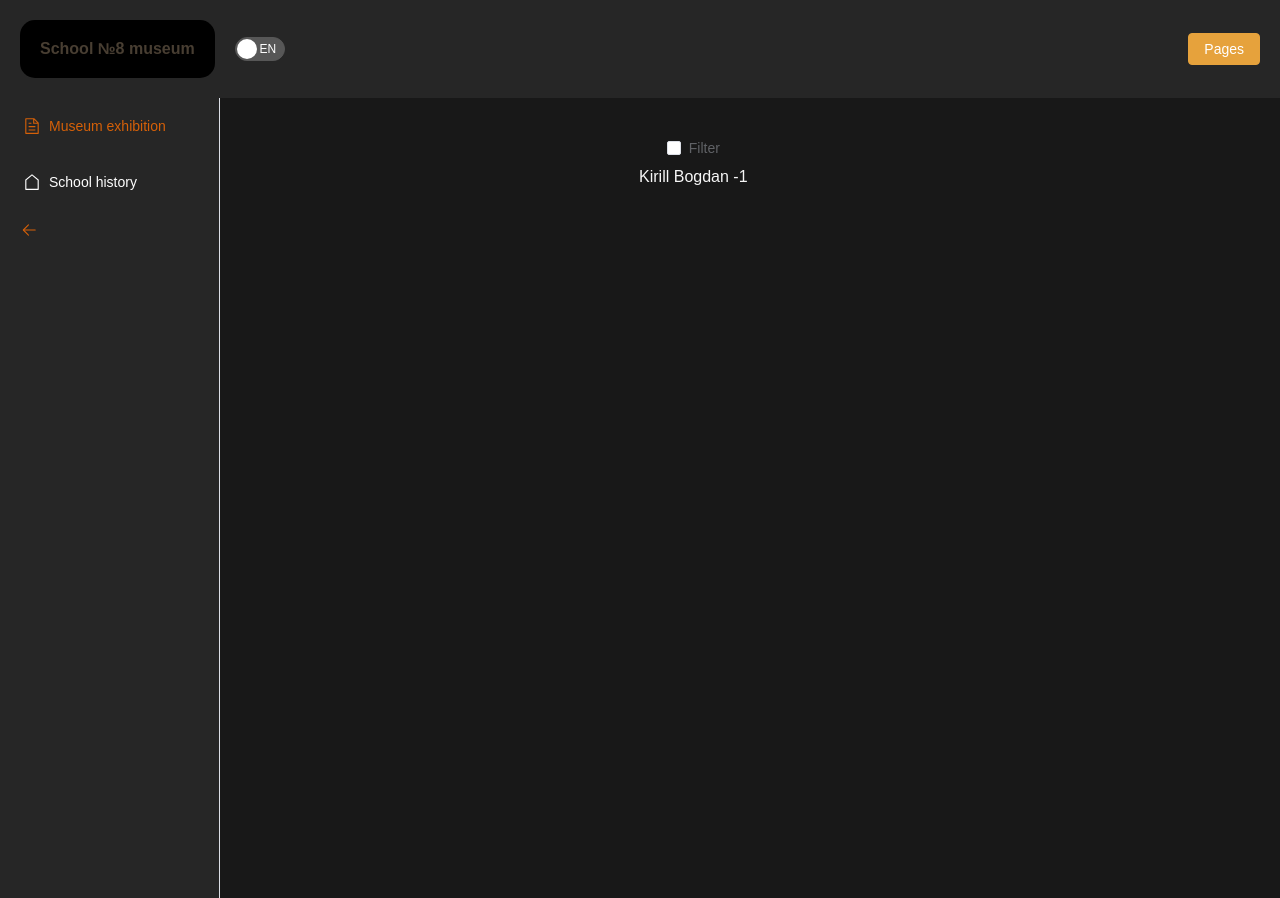
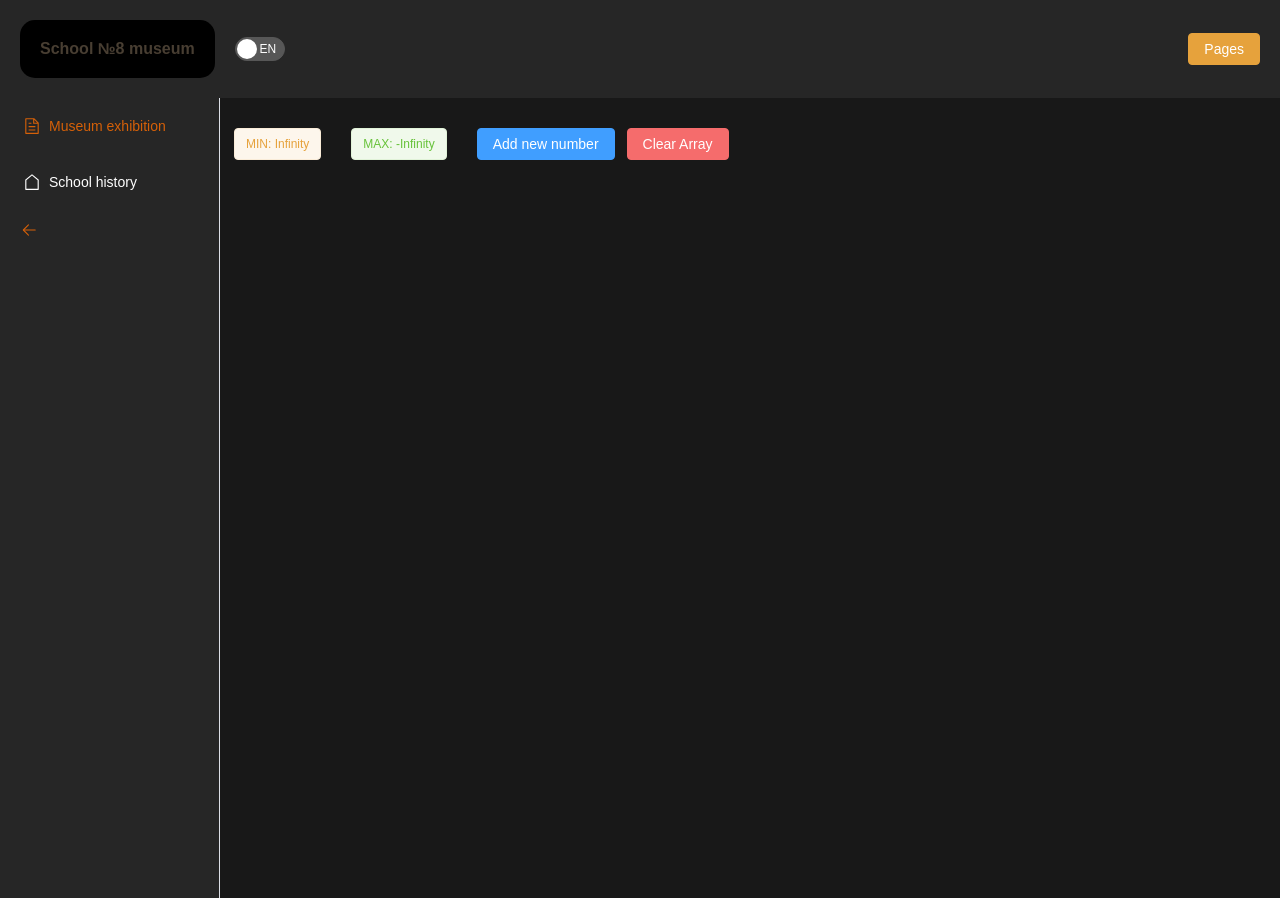
Before and after one commit to sunflower560/school-museum, a Vue app: page /school-history in a window 1280 px wide. Built offline with nearby package versions, Linux system fonts and the light colour scheme.

Commit message:
complete four tasks

```diff
--- a/components.d.ts
+++ b/components.d.ts
@@ -27,6 +27,7 @@ declare module 'vue' {
     ElTableColumn: typeof import('element-plus/es')['ElTableColumn']
     ElTabPane: typeof import('element-plus/es')['ElTabPane']
     ElTabs: typeof import('element-plus/es')['ElTabs']
+    ElTag: typeof import('element-plus/es')['ElTag']
     HelloWord: typeof import('./src/components/HelloWord.vue')['default']
     Logos: typeof import('./src/components/Logos.vue')['default']
     Menu: typeof import('./src/components/Menu.vue')['default']
--- a/src/pages/common/SchoolHistory.vue
+++ b/src/pages/common/SchoolHistory.vue
@@ -1,56 +1,41 @@
 <template>
-    <div class="school-history-page">
-<!--      {{$t('common.SchoolHistory')}}-->
-      <el-checkbox @click="checked == !checked" v-model="checked" label="Filter" size="large" />
+  <div class="school-history-page">
+    <!--      {{$t('common.SchoolHistory')}}-->
+    <el-tag type="warning" size="large">MIN: {{ minArrValue }}</el-tag>
+    <el-tag type="success" size="large">MAX: {{ maxArrValue }}</el-tag>
+    <el-button @click="addNewNumber" type="primary">Add new number</el-button>
+    <el-button @click="clearArray" type="danger">Clear Array</el-button>
 
-      <div v-for="user in filterUsers" :key="user.age">
-        {{user.name}} {{user.last_name}} {{user.age}}
-      </div>
-    </div>
+    <el-row v-for="num in arr" :key="num">
+      <el-col>
+        <p>{{ num }}</p>
+      </el-col>
+    </el-row>
+  </div>
 </template>
 
 <script setup lang="ts">
-import {computed, ref} from 'vue'
+import {computed, Ref, ref, UnwrapRef} from 'vue'
 
-const users = [
-  {
-    name: 'Daniil',
-    last_name: 'Melnikov',
-    age: 15
-  },
-  {
-    name: 'Max',
-    last_name: 'Petrov',
-    age: 17
-  },
-  {
-    name: 'Eugene',
-    last_name: 'Sidorenko',
-    age: 13
-  },
-  {
-    name: 'Kirill',
-    last_name: 'Bogdan',
-    age: -1
-  }
-]
+const arr: Ref<UnwrapRef<number[]> | any> = ref([])
 
-const checked = ref(false)
+const addNewNumber = () => arr.value.push(Math.floor(Math.random() * 100))
+const clearArray = () => arr.value = []
 
-const filterUsers = computed(() => {
-  if (checked.value === false) {
-    return users.filter(user => user.age < 0)
-  } else {
-    return users.filter(user => user.age >= 0)
-  }
-})
+const maxArrValue = computed(() => Math.max.apply(null, arr.value))
+
+const minArrValue = computed(() => Math.min.apply(null, arr.value))
 
 </script>
 
 <style lang="scss">
 @import '/src/styles/variables.scss';
+
 .school-history-page {
-  text-align: center;
+  //text-align: center;
   padding: $size;
+  .el-tag {
+    margin-right: $radio_average;
+  }
 }
 </style>
```
